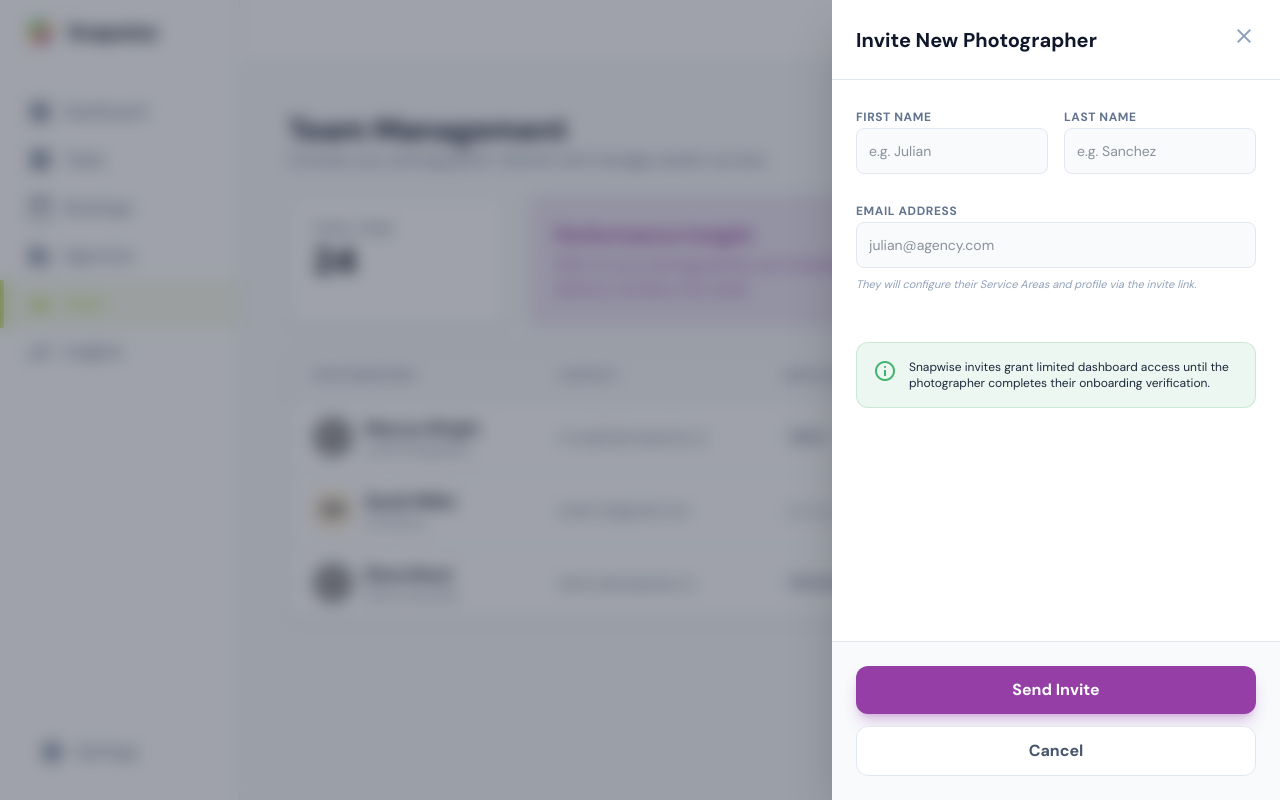
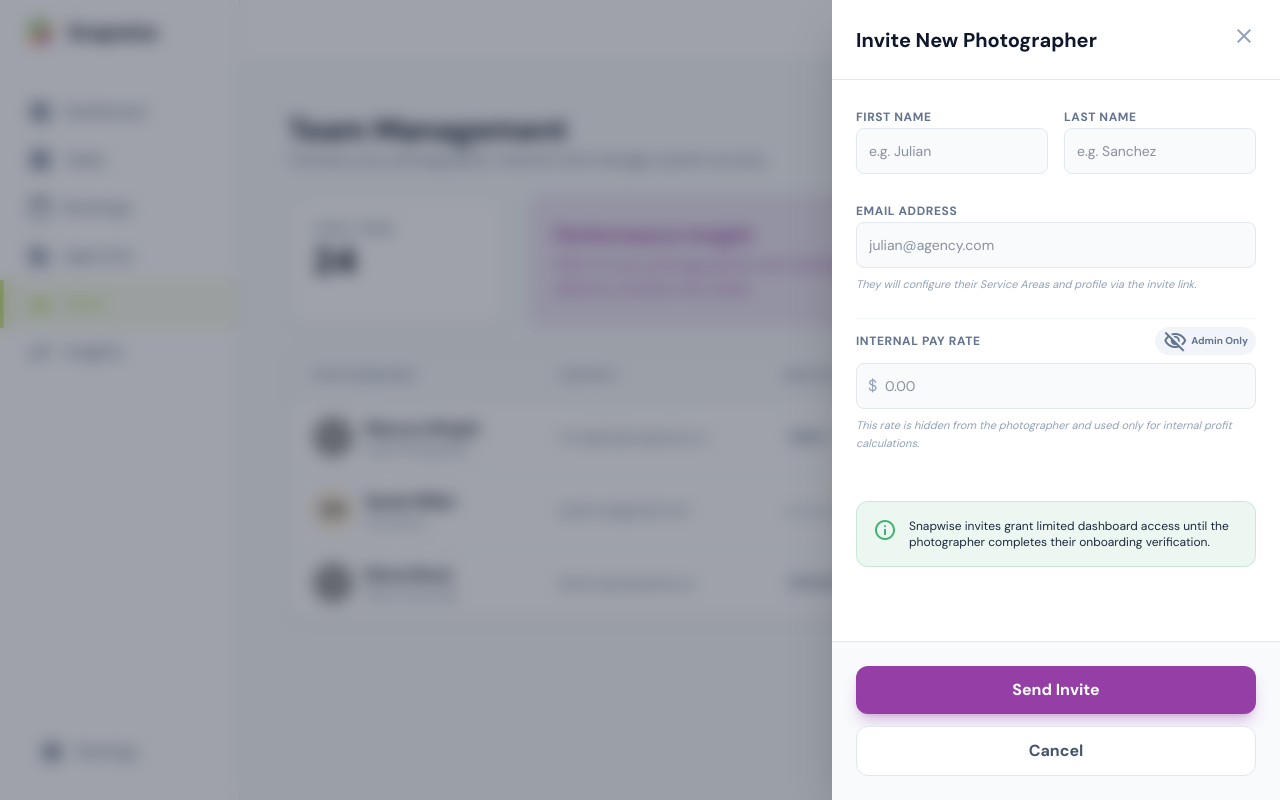
Before and after one commit to snapwisenz/Snapwise-App, a Next.js app: page /team in a window 1280 px wide. Both pictures are taken after a click on the button "Invite Photographer". Built offline with nearby package versions, Linux system fonts and the light colour scheme; grey boxes are pictures that could not be loaded.

Commit message:
feat: add internal pay rate to photographer invite and update action buttons to View

```diff
--- a/src/app/(admin)/team/page.tsx
+++ b/src/app/(admin)/team/page.tsx
@@ -80,8 +80,8 @@ export default function TeamManagementPage() {
                     </span>
                   </td>
                   <td className="px-6 py-4 text-right">
-                    <button className="text-slate-400 hover:text-slate-900 dark:hover:text-slate-100 transition-colors">
-                      <span className="material-symbols-outlined">more_vert</span>
+                    <button className="text-xs font-bold text-primary hover:text-primary-600 dark:hover:text-primary-400 transition-colors uppercase tracking-wider">
+                      View
                     </button>
                   </td>
                 </tr>
@@ -106,8 +106,8 @@ export default function TeamManagementPage() {
                     </span>
                   </td>
                   <td className="px-6 py-4 text-right">
-                    <button className="text-slate-400 hover:text-slate-900 dark:hover:text-slate-100 transition-colors">
-                      <span className="material-symbols-outlined">more_vert</span>
+                    <button className="text-xs font-bold text-primary hover:text-primary-600 dark:hover:text-primary-400 transition-colors uppercase tracking-wider">
+                      View
                     </button>
                   </td>
                 </tr>
@@ -136,8 +136,8 @@ export default function TeamManagementPage() {
                     </span>
                   </td>
                   <td className="px-6 py-4 text-right">
-                    <button className="text-slate-400 hover:text-slate-900 dark:hover:text-slate-100 transition-colors">
-                      <span className="material-symbols-outlined">more_vert</span>
+                    <button className="text-xs font-bold text-primary hover:text-primary-600 dark:hover:text-primary-400 transition-colors uppercase tracking-wider">
+                      View
                     </button>
                   </td>
                 </tr>
@@ -184,6 +184,21 @@ export default function TeamManagementPage() {
                       <input className="w-full border border-slate-200 dark:border-slate-800 rounded-lg p-3 bg-slate-50 dark:bg-slate-900 focus:ring-2 focus:ring-primary focus:border-transparent outline-none text-sm" placeholder="julian@agency.com" type="email" />
                       <p className="text-[11px] text-slate-400 italic leading-relaxed">They will configure their Service Areas and profile via the invite link.</p>
                     </div>
+
+                    <div className="space-y-2 pt-2 border-t border-slate-100 dark:border-slate-800/50">
+                      <div className="flex justify-between items-center">
+                        <label className="font-bold text-slate-500 text-xs uppercase tracking-wider">Internal Pay Rate</label>
+                        <span className="text-[10px] font-bold px-2 py-0.5 rounded-full bg-slate-100 dark:bg-slate-800 text-slate-500 flex items-center gap-1">
+                          <span className="material-symbols-outlined text-[10px]">visibility_off</span>
+                          Admin Only
+                        </span>
+                      </div>
+                      <div className="relative">
+                        <span className="absolute left-3 top-1/2 -translate-y-1/2 text-slate-400">$</span>
+                        <input className="w-full border border-slate-200 dark:border-slate-800 rounded-lg p-3 pl-7 bg-slate-50 dark:bg-slate-900 focus:ring-2 focus:ring-primary focus:border-transparent outline-none text-sm" placeholder="0.00" type="number" step="0.01" min="0" />
+                      </div>
+                      <p className="text-[11px] text-slate-400 italic leading-relaxed">This rate is hidden from the photographer and used only for internal profit calculations.</p>
+                    </div>
                     <div className="pt-6">
                       <div className="p-4 rounded-xl bg-success/10 border border-success/20 flex gap-3">
                         <span className="material-symbols-outlined text-success">info</span>
```
